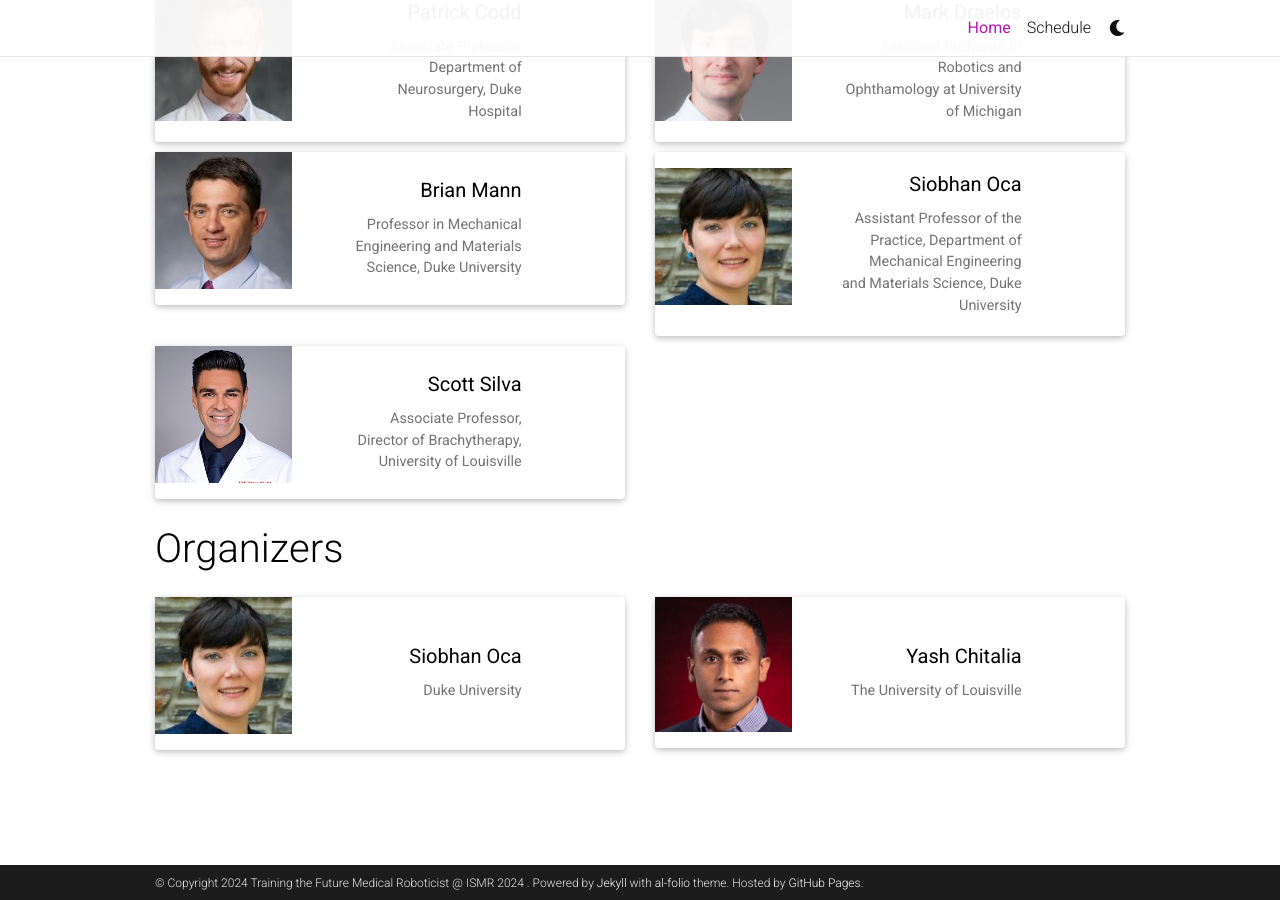
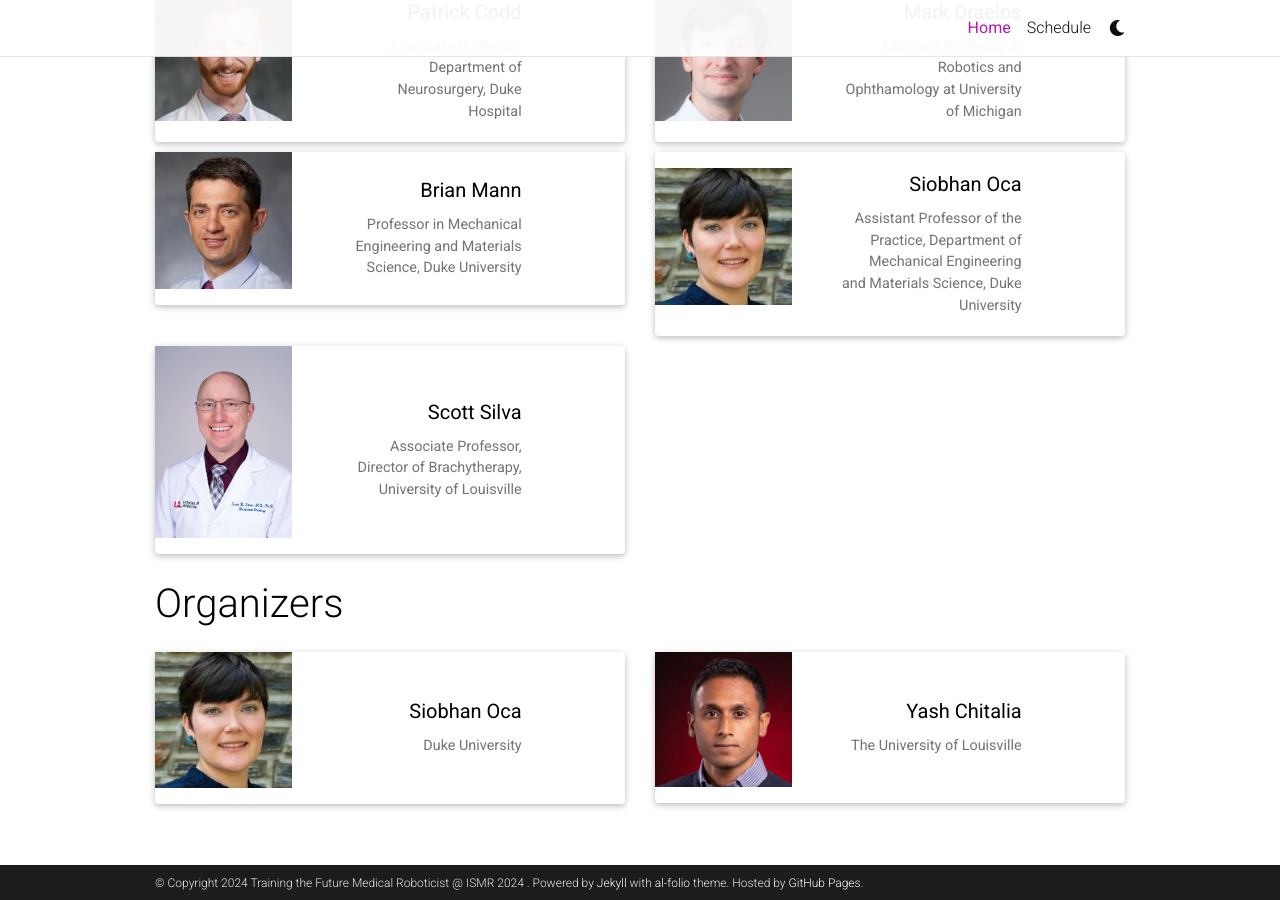
Before and after one commit to future-med-roboticist/future-med-roboticist.github.io, a Jekyll site: the page built from _pages/home.md, in a window 1280 px wide and 900 px high, scrolled down 920 px. Built offline with Jekyll 4.4.1, drawn with Linux system fonts in a browser that asks for light colours; full-size pictures stand in for the smaller copies a plugin makes; comment, search, counter and statistics services are not loaded; a style sheet for code colours, icons or effects is not loaded.

Commit message:
Update home.md

```diff
--- a/_pages/home.md
+++ b/_pages/home.md
@@ -36,7 +36,7 @@ For new and future researchers in the field, there will be discussion by faculty
 
   {% include people_horizontal.html name="Siobhan Oca" affiliation="Assistant Professor of the Practice, Department of Mechanical Engineering and Materials Science, Duke University" url="https://mems.duke.edu/faculty/siobhan-oca" img="/assets/img/people/siobhan.jpg" %}
 
-  {% include people_horizontal.html name="Scott Silva" affiliation="Associate Professor, Director of Brachytherapy, University of Louisville" url="https://louisville.edu/medicine/departments/radiationoncology/faculty/dr-scott-silva-m-d-ph-d" img="/assets/img/people/ajmal.jpg" %}
+  {% include people_horizontal.html name="Scott Silva" affiliation="Associate Professor, Director of Brachytherapy, University of Louisville" url="https://louisville.edu/medicine/departments/radiationoncology/faculty/dr-scott-silva-m-d-ph-d" img="/assets/img/people/scott.jpg" %}
 
 </div>
 
```
